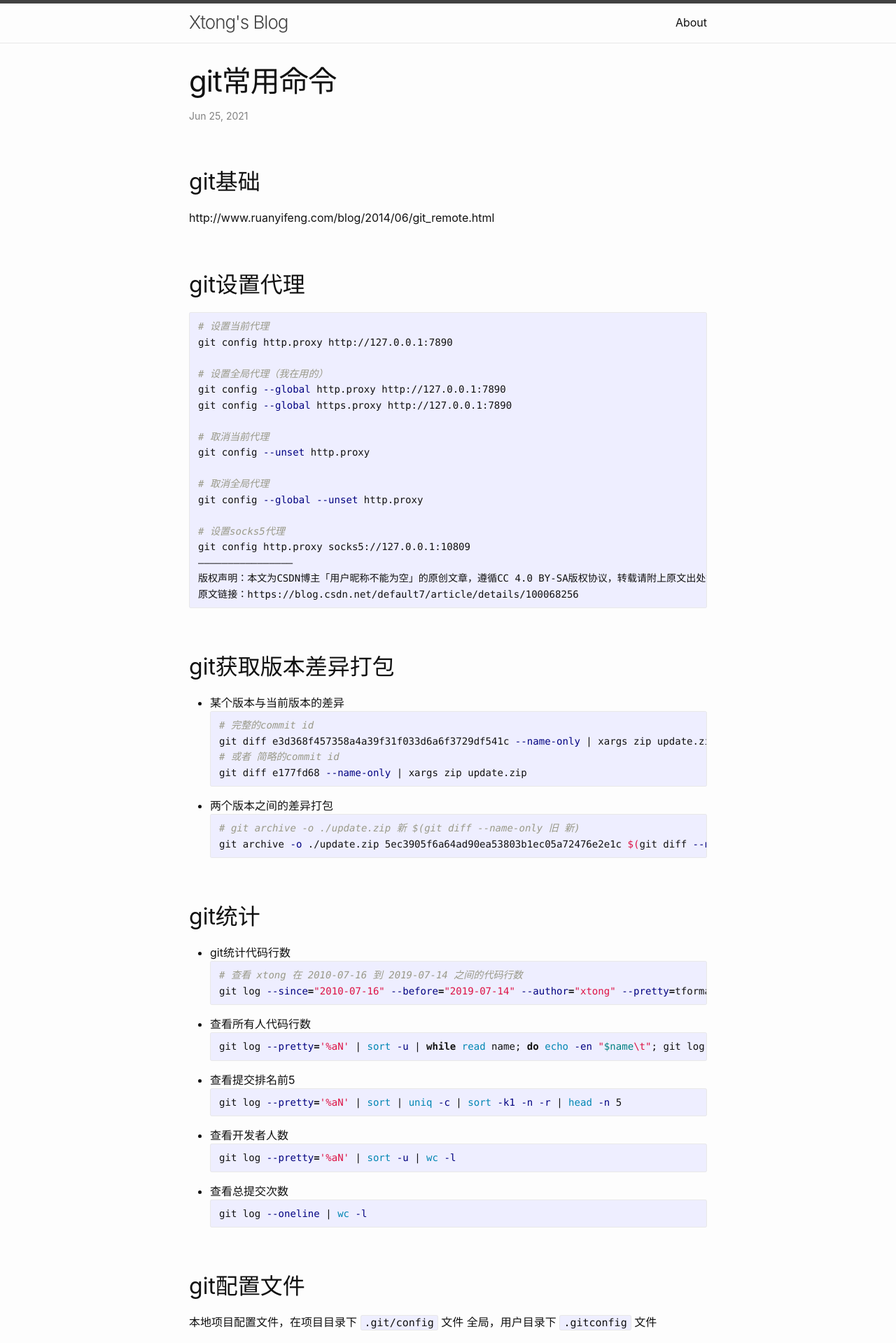
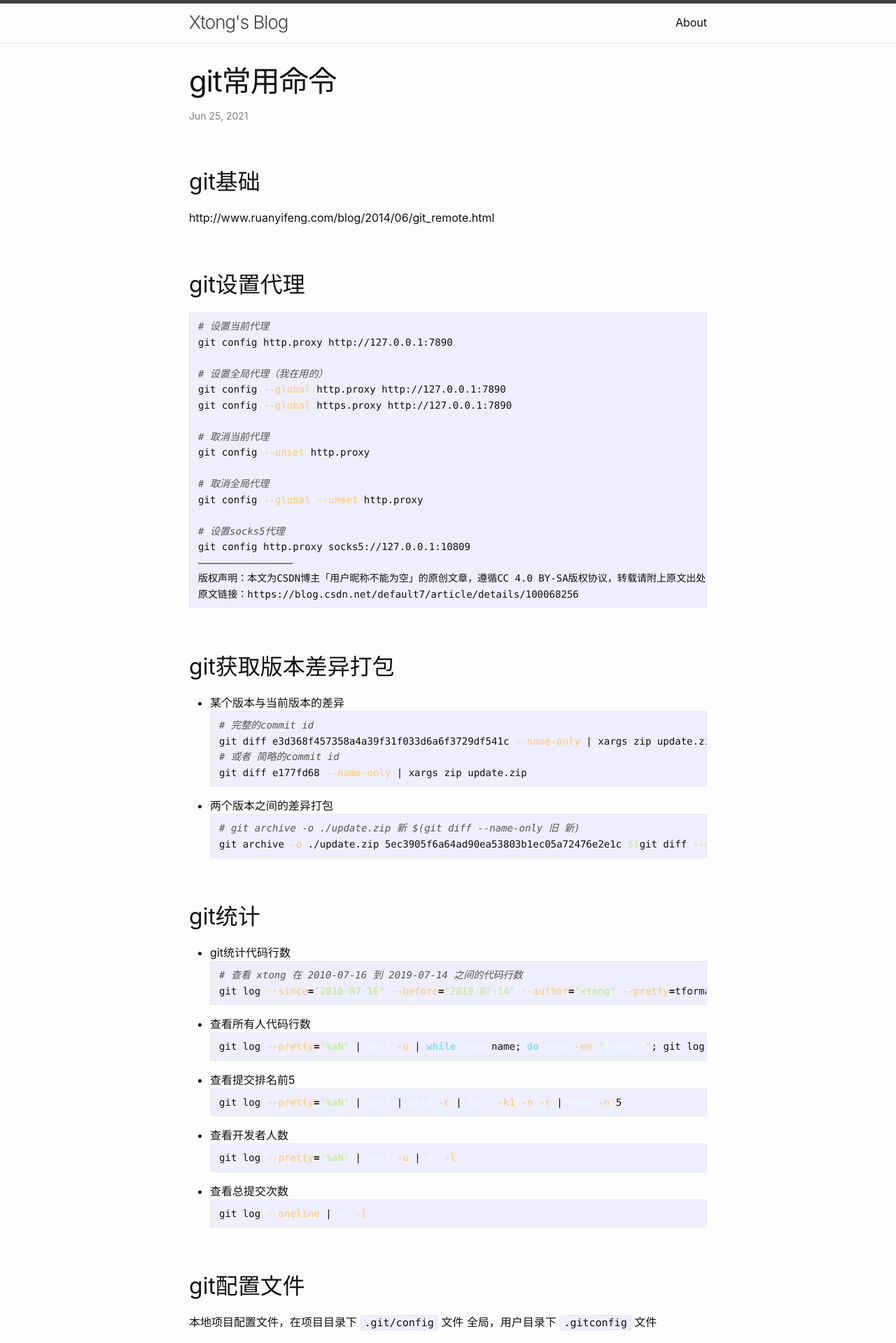
Before and after one commit to tongg112/tongg112.github.io, a Jekyll site: the page built from _posts/2021-06-25-git.markdown, in a window 1280 px wide. Shown: the top 1919 px of the page at 70% size. Built offline with Jekyll 4.4.1, drawn with Linux system fonts in a browser that asks for light colours.

Commit message:
代码高亮修改

```diff
--- a/_sass/minima/skins/classic.scss
+++ b/_sass/minima/skins/classic.scss
@@ -28,19 +28,84 @@ $table-border-color:    $border-color-01 !default;
 // Syntax highlighting styles should be adjusted appropriately for every "skin"
 // ----------------------------------------------------------------------------
 
+//.highlight {
+//  .c     { color: #998; font-style: italic } // Comment
+//  .err   { color: #a61717; background-color: #e3d2d2 } // Error
+//  .k     { font-weight: bold } // Keyword
+//  .o     { font-weight: bold } // Operator
+//  .cm    { color: #998; font-style: italic } // Comment.Multiline
+//  .cp    { color: #999; font-weight: bold } // Comment.Preproc
+//  .c1    { color: #998; font-style: italic } // Comment.Single
+//  .cs    { color: #999; font-weight: bold; font-style: italic } // Comment.Special
+//  .gd    { color: #000; background-color: #fdd } // Generic.Deleted
+//  .gd .x { color: #000; background-color: #faa } // Generic.Deleted.Specific
+//  .ge    { font-style: italic } // Generic.Emph
+//  .gr    { color: #a00 } // Generic.Error
+//  .gh    { color: #999 } // Generic.Heading
+//  .gi    { color: #000; background-color: #dfd } // Generic.Inserted
+//  .gi .x { color: #000; background-color: #afa } // Generic.Inserted.Specific
+//  .go    { color: #888 } // Generic.Output
+//  .gp    { color: #555 } // Generic.Prompt
+//  .gs    { font-weight: bold } // Generic.Strong
+//  .gu    { color: #aaa } // Generic.Subheading
+//  .gt    { color: #a00 } // Generic.Traceback
+//  .kc    { font-weight: bold } // Keyword.Constant
+//  .kd    { font-weight: bold } // Keyword.Declaration
+//  .kp    { font-weight: bold } // Keyword.Pseudo
+//  .kr    { font-weight: bold } // Keyword.Reserved
+//  .kt    { color: #458; font-weight: bold } // Keyword.Type
+//  .m     { color: #099 } // Literal.Number
+//  .s     { color: #d14 } // Literal.String
+//  .na    { color: #008080 } // Name.Attribute
+//  .nb    { color: #0086B3 } // Name.Builtin
+//  .nc    { color: #458; font-weight: bold } // Name.Class
+//  .no    { color: #008080 } // Name.Constant
+//  .ni    { color: #800080 } // Name.Entity
+//  .ne    { color: #900; font-weight: bold } // Name.Exception
+//  .nf    { color: #900; font-weight: bold } // Name.Function
+//  .nn    { color: #555 } // Name.Namespace
+//  .nt    { color: #000080 } // Name.Tag
+//  .nv    { color: #008080 } // Name.Variable
+//  .ow    { font-weight: bold } // Operator.Word
+//  .w     { color: #bbb } // Text.Whitespace
+//  .mf    { color: #099 } // Literal.Number.Float
+//  .mh    { color: #099 } // Literal.Number.Hex
+//  .mi    { color: #099 } // Literal.Number.Integer
+//  .mo    { color: #099 } // Literal.Number.Oct
+//  .sb    { color: #d14 } // Literal.String.Backtick
+//  .sc    { color: #d14 } // Literal.String.Char
+//  .sd    { color: #d14 } // Literal.String.Doc
+//  .s2    { color: #d14 } // Literal.String.Double
+//  .se    { color: #d14 } // Literal.String.Escape
+//  .sh    { color: #d14 } // Literal.String.Heredoc
+//  .si    { color: #d14 } // Literal.String.Interpol
+//  .sx    { color: #d14 } // Literal.String.Other
+//  .sr    { color: #009926 } // Literal.String.Regex
+//  .s1    { color: #d14 } // Literal.String.Single
+//  .ss    { color: #990073 } // Literal.String.Symbol
+//  .bp    { color: #999 } // Name.Builtin.Pseudo
+//  .vc    { color: #008080 } // Name.Variable.Class
+//  .vg    { color: #008080 } // Name.Variable.Global
+//  .vi    { color: #008080 } // Name.Variable.Instance
+//  .il    { color: #099 } // Literal.Number.Integer.Long
+//}
+
+
+// 黑色比较好看
+// ----------------------------------------------------------------------------
 .highlight {
-  .c     { color: #998; font-style: italic } // Comment
-  .err   { color: #a61717; background-color: #e3d2d2 } // Error
-  .k     { font-weight: bold } // Keyword
+  .c     { color: #545454; font-style: italic } // Comment
+  .err   { color: #f07178; background-color: #e3d2d2 } // Error
+  .k     { color: #89DDFF; font-weight: bold } // Keyword
   .o     { font-weight: bold } // Operator
-  .cm    { color: #998; font-style: italic } // Comment.Multiline
-  .cp    { color: #999; font-weight: bold } // Comment.Preproc
-  .c1    { color: #998; font-style: italic } // Comment.Single
-  .cs    { color: #999; font-weight: bold; font-style: italic } // Comment.Special
+  .cm    { color: #545454; font-style: italic } // Comment.Multiline
+  .cp    { color: #545454; font-weight: bold } // Comment.Preproc
+  .c1    { color: #545454; font-style: italic } // Comment.Single
+  .cs    { color: #545454; font-weight: bold; font-style: italic } // Comment.Special
   .gd    { color: #000; background-color: #fdd } // Generic.Deleted
   .gd .x { color: #000; background-color: #faa } // Generic.Deleted.Specific
   .ge    { font-style: italic } // Generic.Emph
-  .gr    { color: #a00 } // Generic.Error
+  .gr    { color: #f07178 } // Generic.Error
   .gh    { color: #999 } // Generic.Heading
   .gi    { color: #000; background-color: #dfd } // Generic.Inserted
   .gi .x { color: #000; background-color: #afa } // Generic.Inserted.Specific
@@ -48,44 +113,44 @@ $table-border-color:    $border-color-01 !default;
   .gp    { color: #555 } // Generic.Prompt
   .gs    { font-weight: bold } // Generic.Strong
   .gu    { color: #aaa } // Generic.Subheading
-  .gt    { color: #a00 } // Generic.Traceback
+  .gt    { color: #f07178 } // Generic.Traceback
   .kc    { font-weight: bold } // Keyword.Constant
   .kd    { font-weight: bold } // Keyword.Declaration
   .kp    { font-weight: bold } // Keyword.Pseudo
   .kr    { font-weight: bold } // Keyword.Reserved
-  .kt    { color: #458; font-weight: bold } // Keyword.Type
-  .m     { color: #099 } // Literal.Number
-  .s     { color: #d14 } // Literal.String
+  .kt    { color: #FFCB6B; font-weight: bold } // Keyword.Type
+  .m     { color: #F78C6C } // Literal.Number
+  .s     { color: #C3E88D } // Literal.String
   .na    { color: #008080 } // Name.Attribute
-  .nb    { color: #0086B3 } // Name.Builtin
-  .nc    { color: #458; font-weight: bold } // Name.Class
+  .nb    { color: #EEFFFF } // Name.Builtin
+  .nc    { color: #FFCB6B; font-weight: bold } // Name.Class
   .no    { color: #008080 } // Name.Constant
   .ni    { color: #800080 } // Name.Entity
   .ne    { color: #900; font-weight: bold } // Name.Exception
-  .nf    { color: #900; font-weight: bold } // Name.Function
+  .nf    { color: #82AAFF; font-weight: bold } // Name.Function
   .nn    { color: #555 } // Name.Namespace
-  .nt    { color: #000080 } // Name.Tag
-  .nv    { color: #008080 } // Name.Variable
+  .nt    { color: #FFCB6B } // Name.Tag
+  .nv    { color: #EEFFFF } // Name.Variable
   .ow    { font-weight: bold } // Operator.Word
-  .w     { color: #bbb } // Text.Whitespace
-  .mf    { color: #099 } // Literal.Number.Float
-  .mh    { color: #099 } // Literal.Number.Hex
-  .mi    { color: #099 } // Literal.Number.Integer
-  .mo    { color: #099 } // Literal.Number.Oct
-  .sb    { color: #d14 } // Literal.String.Backtick
-  .sc    { color: #d14 } // Literal.String.Char
-  .sd    { color: #d14 } // Literal.String.Doc
-  .s2    { color: #d14 } // Literal.String.Double
-  .se    { color: #d14 } // Literal.String.Escape
-  .sh    { color: #d14 } // Literal.String.Heredoc
-  .si    { color: #d14 } // Literal.String.Interpol
-  .sx    { color: #d14 } // Literal.String.Other
-  .sr    { color: #009926 } // Literal.String.Regex
-  .s1    { color: #d14 } // Literal.String.Single
-  .ss    { color: #990073 } // Literal.String.Symbol
+  .w     { color: #EEFFFF } // Text.Whitespace
+  .mf    { color: #F78C6C } // Literal.Number.Float
+  .mh    { color: #F78C6C } // Literal.Number.Hex
+  .mi    { color: #F78C6C } // Literal.Number.Integer
+  .mo    { color: #F78C6C } // Literal.Number.Oct
+  .sb    { color: #C3E88D } // Literal.String.Backtick
+  .sc    { color: #C3E88D } // Literal.String.Char
+  .sd    { color: #C3E88D } // Literal.String.Doc
+  .s2    { color: #C3E88D } // Literal.String.Double
+  .se    { color: #EEFFFF } // Literal.String.Escape
+  .sh    { color: #C3E88D } // Literal.String.Heredoc
+  .si    { color: #C3E88D } // Literal.String.Interpol
+  .sx    { color: #C3E88D } // Literal.String.Other
+  .sr    { color: #C3E88D } // Literal.String.Regex
+  .s1    { color: #C3E88D } // Literal.String.Single
+  .ss    { color: #C3E88D } // Literal.String.Symbol
   .bp    { color: #999 } // Name.Builtin.Pseudo
-  .vc    { color: #008080 } // Name.Variable.Class
-  .vg    { color: #008080 } // Name.Variable.Global
-  .vi    { color: #008080 } // Name.Variable.Instance
-  .il    { color: #099 } // Literal.Number.Integer.Long
+  .vc    { color: #FFCB6B } // Name.Variable.Class
+  .vg    { color: #EEFFFF } // Name.Variable.Global
+  .vi    { color: #EEFFFF } // Name.Variable.Instance
+  .il    { color: #F78C6C } // Literal.Number.Integer.Long
 }
```
